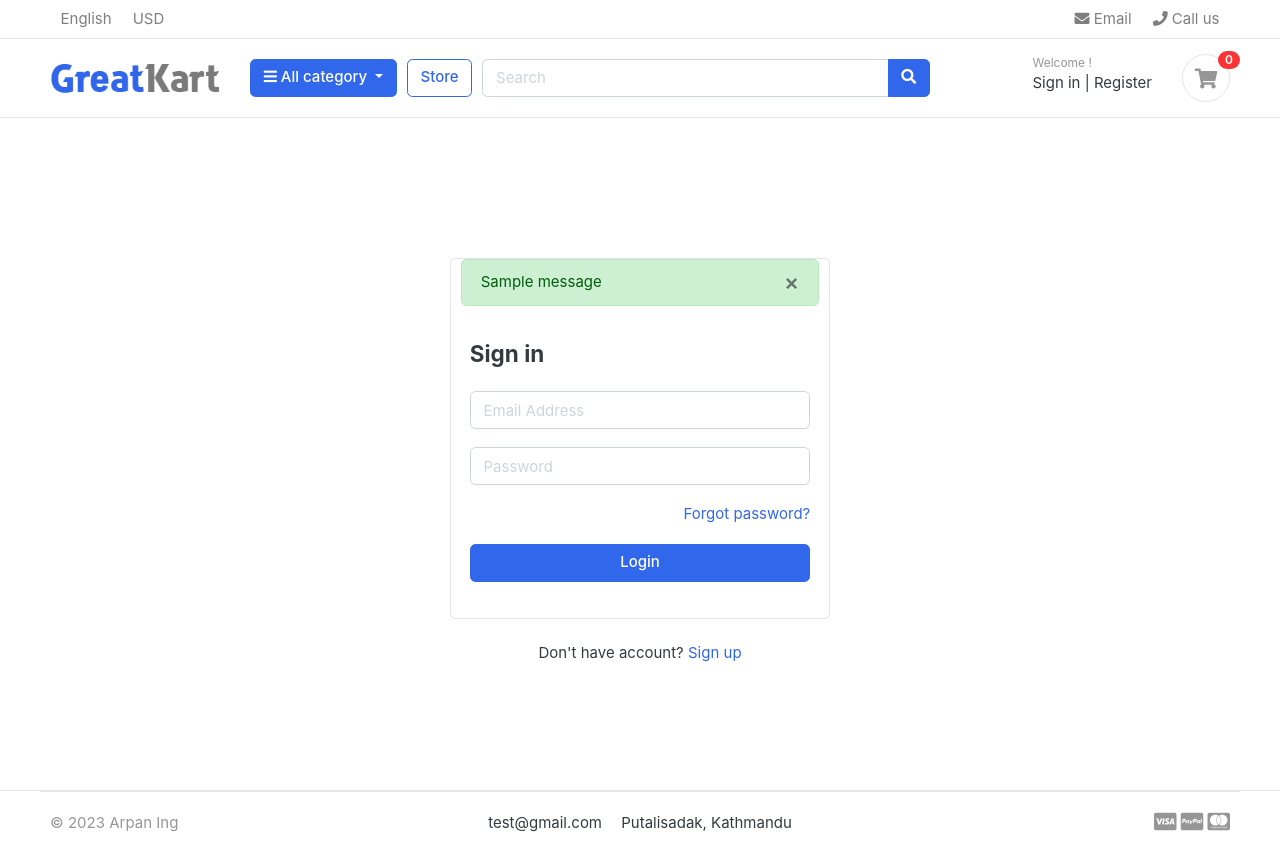
After one commit to ArpanIng/django-ecommerce, a Django app: page /accounts/login/ in a window 1280 px wide. The commit adds this page. Run offline with Django 4.2, Linux system fonts and the light colour scheme; tables that the repository leaves empty hold one stand-in row (values such as "Sample post"); one stand-in notice (Sample message) is shown; some libraries are stand-ins or nearby versions; some web fonts are replaced.

Commit message:
Added user authentication

```diff
--- /dev/null
+++ b/accounts/templates/accounts/login.html
@@ -0,0 +1,45 @@
+{% extends 'base.html' %}
+
+{% block content %}
+<section class="section-conten padding-y" style="min-height: 84vh">
+  <div class="card mx-auto" style="max-width: 380px; margin-top: 100px">
+    {% include 'includes/messages.html' %}
+    <div class="card-body">
+      <h4 class="card-title mb-4">Sign in</h4>
+      <form action="{% url 'accounts:login' %}" method="post">
+        {% csrf_token %}
+        <div class="form-group">
+          <input
+            type="email"
+            class="form-control"
+            name="email"
+            placeholder="Email Address"
+          />
+        </div>
+        <div class="form-group">
+          <input
+            type="password"
+            class="form-control"
+            name="password"
+            placeholder="Password"
+          />
+        </div>
+
+        <div class="form-group">
+          <a href="#" class="float-right">Forgot password?</a>
+        </div>
+        <div class="form-group">
+          <button type="submit" class="btn btn-primary btn-block">Login</button>
+        </div>
+      </form>
+    </div>
+    <!-- card-body.// -->
+  </div>
+  <!-- card .// -->
+
+  <p class="text-center mt-4">
+    Don't have account? <a href="{% url 'accounts:register' %}">Sign up</a>
+  </p>
+  <br /><br />
+</section>
+{% endblock content %}
--- /dev/null
+++ b/accounts/urls.py
@@ -0,0 +1,10 @@
+from django.urls import path
+
+from . import views
+
+app_name = "accounts"
+urlpatterns = [
+    path("register/", views.register_view, name="register"),
+    path("login/", views.login_view, name="login"),
+    path("logout/", views.logout_view, name="logout"),
+]
--- a/accounts/views.py
+++ b/accounts/views.py
@@ -1,3 +1,63 @@
-from django.shortcuts import render
+from django.contrib.auth import authenticate, login, logout
+from django.contrib.auth.decorators import login_required
+from django.contrib import messages
+from django.shortcuts import render, redirect
 
-# Create your views here.
+from .forms import RegistrationModelForm
+from .models import Account
+
+
+def register_view(request):
+    if request.user.is_authenticated:
+        return redirect("homepage")
+
+    if request.method == "POST":
+        form = RegistrationModelForm(request.POST)
+        if form.is_valid():
+            first_name = form.cleaned_data["first_name"]
+            last_name = form.cleaned_data["last_name"]
+            email = form.cleaned_data["email"]
+            usernmae = email.split("@")[0]
+            phone_number = form.cleaned_data["phone_number"]
+            password = form.cleaned_data["password"]
+            user = Account.objects.create_user(
+                first_name=first_name,
+                last_name=last_name,
+                email=email,
+                username=usernmae,
+                password=password,
+            )
+            user.phone_number = phone_number
+            user.save()
+            messages.success(request, message="Account created successfully!")
+            return redirect("accounts:login")
+    else:
+        form = RegistrationModelForm()
+
+    context = {
+        "form": form,
+    }
+    return render(request, "accounts/register.html", context)
+
+
+def login_view(request):
+    if request.user.is_authenticated:
+        return redirect("homepage")
+
+    if request.method == "POST":
+        email = request.POST["email"]
+        password = request.POST["password"]
+        user = authenticate(request, email=email, password=password)
+        if user is not None:
+            login(request, user)
+            return redirect("homepage")
+        else:
+            messages.error(request, message="Invalid email or password")
+    return render(request, "accounts/login.html")
+
+
+@login_required
+def logout_view(request):
+    logout(request)
+    messages.success(request, "Logged out.")
+    return redirect("accounts:login")
--- a/core/urls.py
+++ b/core/urls.py
@@ -8,8 +8,9 @@ from .views import home
 urlpatterns = [
     path("", home, name="homepage"),
     path("admin/", admin.site.urls),
-    path("cart/", include("carts.urls")),
-    path("store/", include("stores.urls")),
+    path("accounts/", include("accounts.urls", namespace="accounts")),
+    path("cart/", include("carts.urls", namespace="carts")),
+    path("store/", include("stores.urls", namespace="stores")),
 ]
 
 if settings.DEBUG:
--- /dev/null
+++ b/templates/includes/messages.html
@@ -0,0 +1,13 @@
+{% if messages %}
+  {% for message in messages %}
+  <div id="message" class="container">
+    <div {% if message.tags %} class="alert alert-{{ message.tags }} {% endif %}">
+      <button type="button" class="close" data-dismiss='alert'>
+        <span aria-hidden='true'>&times;</span>
+      </button>
+      {% if message.level == DEFAULT_MESSAGE_LEVELS.ERROR %}{% endif %}
+      {{ message }}
+    </div>
+  </div>
+  {% endfor %}
+{% endif %}
--- a/templates/includes/navbar.html
+++ b/templates/includes/navbar.html
@@ -49,7 +49,6 @@
           <a href="{% url 'homepage' %}" class="brand-wrap">
             <img class="logo" src="{% static './images/logo.png' %}" />
           </a>
-          <!-- brand-wrap.// -->
         </div>
         <div class="col-lg col-sm col-md col-6 flex-grow-0">
           <div class="category-wrap dropdown d-inline-block float-right">
@@ -97,12 +96,22 @@
         <div class="col-lg-3 col-sm-6 col-8 order-2 order-lg-3">
           <div class="d-flex justify-content-end mb-3 mb-lg-0">
             <div class="widget-header">
-              <small class="title text-muted">Welcome guest!</small>
+              <small class="title text-muted"
+                >Welcome {{ request.user.username }}!
+              </small>
+              {% if request.user.is_authenticated %}
               <div>
-                <a href="./signin.html">Sign in</a>
+                <a href="#">Dashboard</a>
                 <span class="dark-transp"> | </span>
-                <a href="./register.html"> Register</a>
+                <a href="{% url 'accounts:logout' %}">Logout</a>
               </div>
+              {% else %}
+              <div>
+                <a href="{% url 'accounts:login' %}">Sign in</a>
+                <span class="dark-transp"> | </span>
+                <a href="{% url 'accounts:register' %}">Register</a>
+              </div>
+              {% endif %}
             </div>
             <a href="{% url 'carts:cart' %}" class="widget-header pl-3 ml-3">
               <div class="icon icon-sm rounded-circle border">
@@ -113,7 +122,6 @@
               </span>
             </a>
           </div>
-          <!-- widgets-wrap.// -->
         </div>
         <!-- col.// -->
       </div>
```
Also changed, not shown: accounts/forms.py (added, +49 -0 lines), accounts/templates/accounts/register.html (added, +55 -0 lines), core/settings.py (+9 -0 lines).
